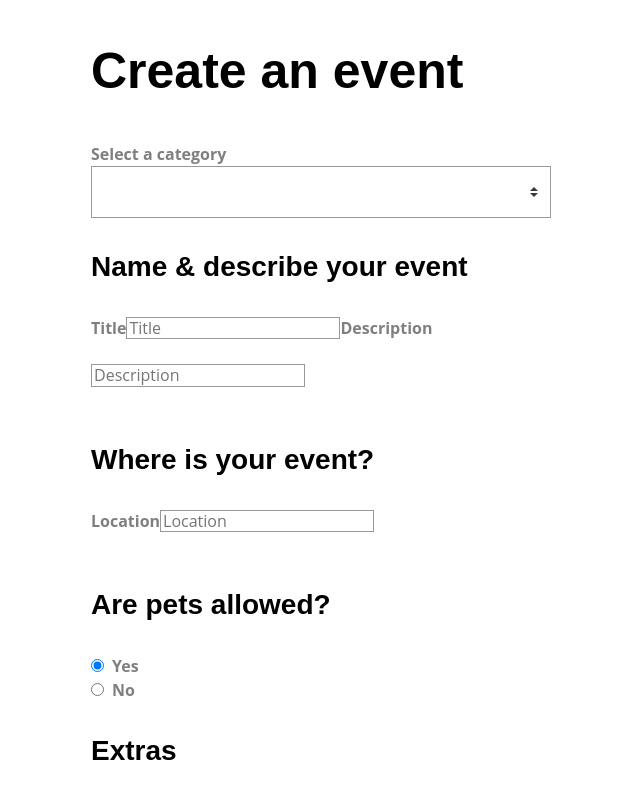
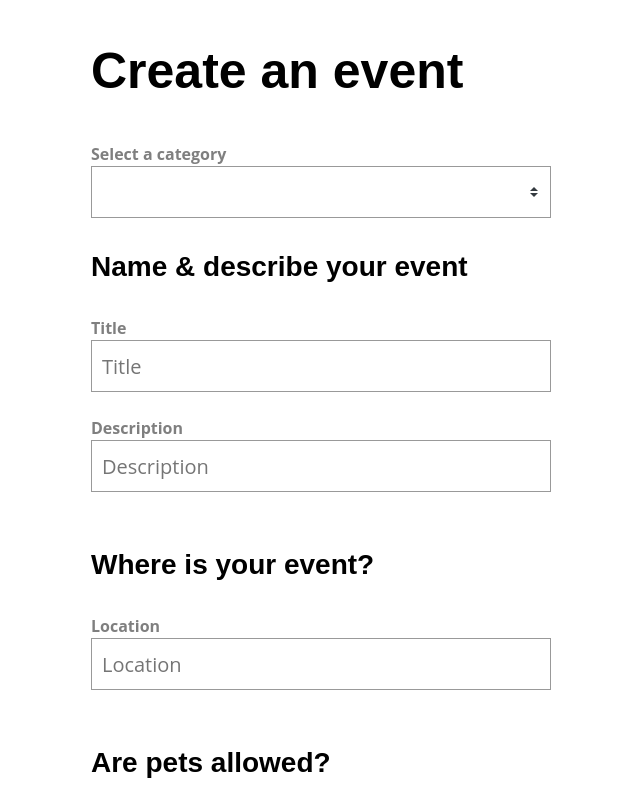
Before and after one commit to audrywolters/Vue-3-Forms, a Vue app: page / in a window 1280 px wide. Shown: the top 800 px of the page, without its empty margins (339-979 px from the left). Built offline with nearby package versions, Linux system fonts and the light colour scheme.

Commit message:
bound attrs. now css works via input type.

```diff
--- a/src/components/BaseInput.vue
+++ b/src/components/BaseInput.vue
@@ -1,6 +1,7 @@
 <template>
   <label>{{ label }}</label>
   <input
+    v-bind="$attrs"
     :placeholder="label"
     class="field"
     :value="modelValue"
```
Also changed, not shown: src/components/HelloWorld.vue (deleted).
